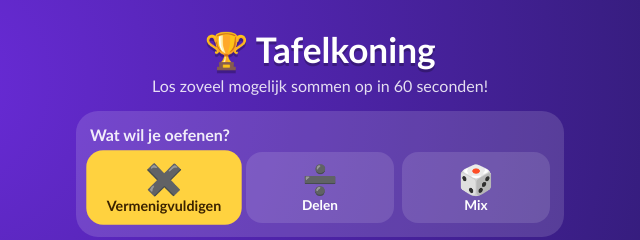
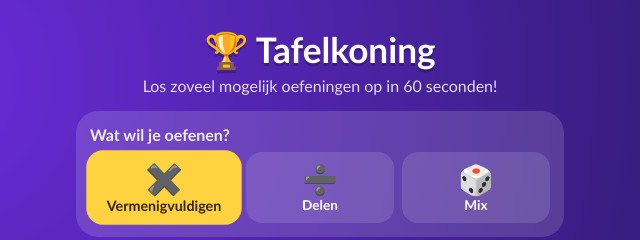
Before and after one commit to TomDeneire/tafelkoning, a plain HTML site: page index.html in a window 1280 px wide. Shown: the top 240 px of the page, 320-960 px from the left. Drawn offline with Linux system fonts and the light colour scheme.

Commit message:
(chore): phrasing

```diff
--- a/index.html
+++ b/index.html
@@ -30,7 +30,9 @@
             <!-- Start screen -->
             <section id="screen-start" class="screen active">
                 <h1>🏆 Tafelkoning</h1>
-                <p class="sub">Los zoveel mogelijk sommen op in 60 seconden!</p>
+                <p class="sub">
+                    Los zoveel mogelijk oefeningen op in 60 seconden!
+                </p>
 
                 <div class="group">
                     <h2>Wat wil je oefenen?</h2>
```
